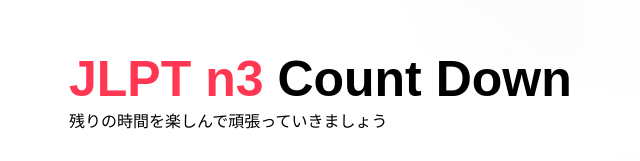
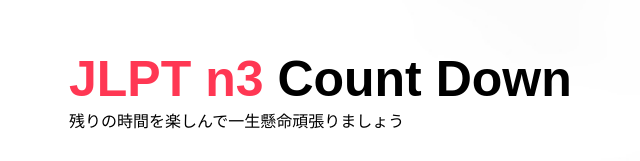
Before and after one commit to ItsukiRio/Count-Down-For-JLPT, a plain HTML site: page index.html in a window 1280 px wide. Shown: the part 119-280 px from the top of the page, 379-1019 px from the left. Drawn offline with Linux system fonts and the light colour scheme.

Commit message:
Update index.html

```diff
--- a/index.html
+++ b/index.html
@@ -1,4 +1,3 @@
-
 <!DOCTYPE html>
 <html lang="en">
 <head>
@@ -12,7 +11,7 @@
 
         <div class="content">
             <h1><span>JLPT n3</span> Count Down</h1>
-            <p>残りの時間を楽しんで頑張っていきましょう</p>
+            <p>残りの時間を楽しんで一生懸命頑張りましょう</p>
             <div class="launch-time">
                 <div>
                     <p id="days">00</p>
```
